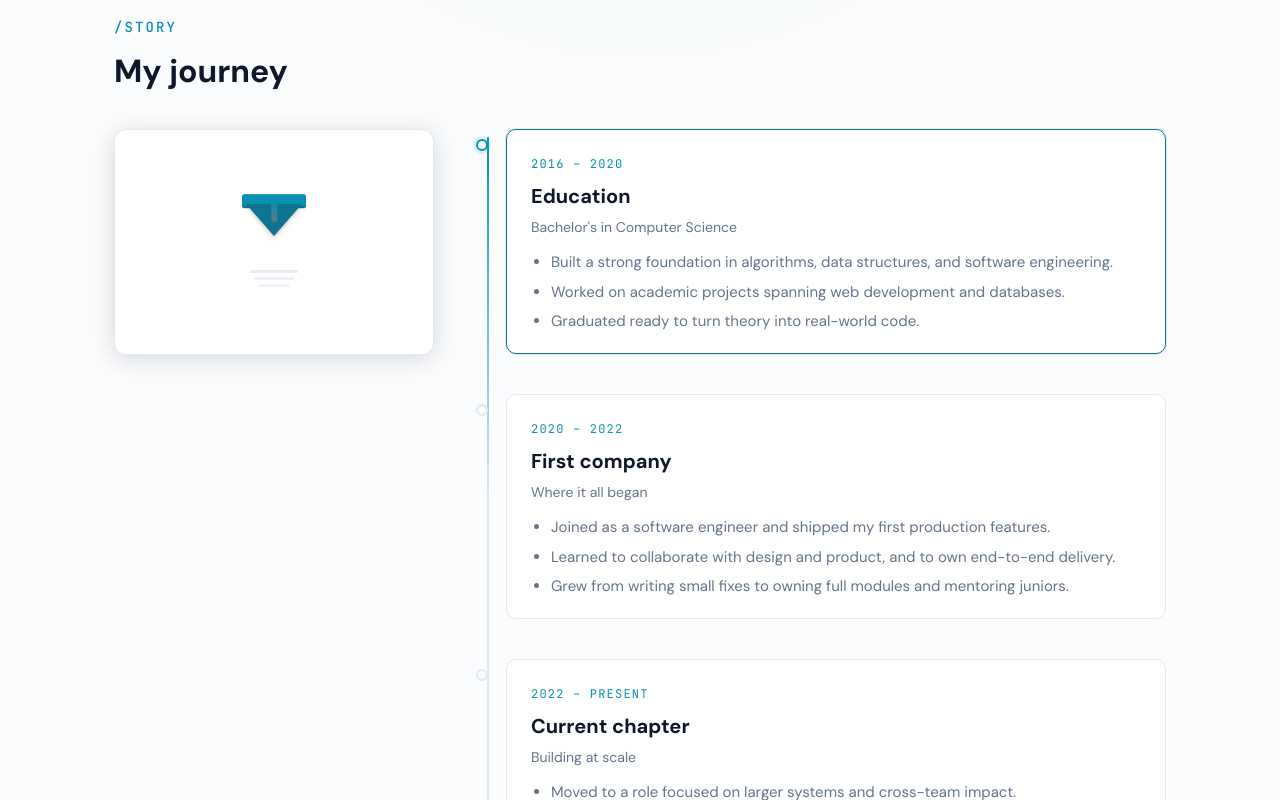
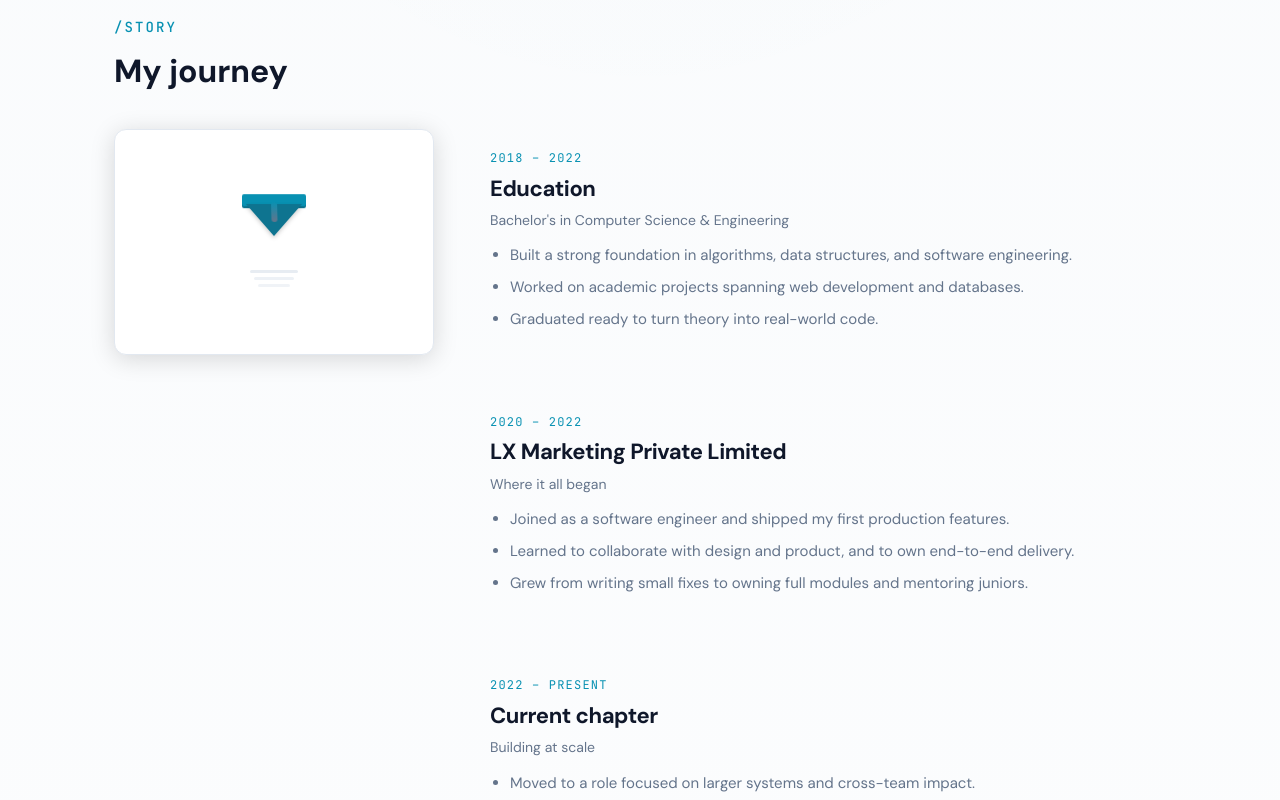
Before and after one commit to aman-git-r/amanrwt, a React (Vite) app: page / in a window 1280 px wide. Shown: the part 1320-2120 px from the top of the page. Built offline with nearby package versions, Linux system fonts and the light colour scheme.

Commit message:
feat: update Skills component with new technologies and enhance Story component styling

```diff
--- a/src/components/Skills.tsx
+++ b/src/components/Skills.tsx
@@ -2,9 +2,9 @@ import "./Skills.css";
 
 const SKILLS = [
   { category: "Languages", items: ["TypeScript", "JavaScript", "Python", "Go", "SQL"] },
-  { category: "Frontend", items: ["React", "Next.js", "HTML/CSS", "Tailwind"] },
+  { category: "Frontend", items: ["React", "Next.js", "D3.js", "Shadcn", "HTML/CSS", "Tailwind"] },
   { category: "Backend", items: ["Node.js", "REST APIs", "FastAPI", "PostgreSQL", "Redis"] },
-  { category: "Tools", items: ["Git", "Docker", "Kubernetes", "Vite", "Figma"] },
+  { category: "Tools", items: ["Git", "Docker", "Cursor", "Kubernetes", "Vite", "Figma"] },
 ];
 
 export function Skills() {
--- a/src/components/Story.css
+++ b/src/components/Story.css
@@ -13,7 +13,7 @@
 @media (min-width: 900px) {
   .story-layout {
     grid-template-columns: 320px 1fr;
-    gap: 3rem;
+    gap: 2rem;
   }
 }
 
@@ -362,18 +362,6 @@
 /* ----- Timeline (right column) ----- */
 .story-timeline {
   position: relative;
-  padding-left: 1.5rem;
-}
-
-.story-timeline::before {
-  content: "";
-  position: absolute;
-  left: 5px;
-  top: 0.5rem;
-  bottom: 0.5rem;
-  width: 2px;
-  background: linear-gradient(180deg, var(--accent), var(--border), var(--border));
-  border-radius: 2px;
 }
 
 .story-chapter {
@@ -385,35 +373,22 @@
   padding-bottom: 0;
 }
 
-.story-chapter-marker {
-  position: absolute;
-  left: -1.5rem;
-  top: 0.6rem;
-  transform: translateX(-50%);
-  width: 12px;
-  height: 12px;
-  background: var(--bg);
-  border: 2px solid var(--border);
-  border-radius: 50%;
-  transition: border-color 0.3s ease, box-shadow 0.3s ease;
+.story-chapter-content {
+  padding: 1.25rem 1.5rem;
+  border-radius: 12px;
+  transition: background 0.25s ease, backdrop-filter 0.25s ease, box-shadow 0.25s ease;
 }
 
-.story-chapter-active .story-chapter-marker {
-  border-color: var(--accent);
-  box-shadow: 0 0 0 3px var(--accent-glow);
+.story-chapter-content:hover {
+  background: rgba(255, 255, 255, 0.04);
+  backdrop-filter: blur(12px);
+  -webkit-backdrop-filter: blur(12px);
+  box-shadow: 0 4px 24px rgba(0, 0, 0, 0.12);
 }
 
-.story-chapter-content {
-  background: var(--bg-card);
-  border: 1px solid var(--border);
-  border-radius: 10px;
-  padding: 1.25rem 1.5rem;
-  transition: border-color 0.3s ease, box-shadow 0.3s ease;
-}
-
-.story-chapter-active .story-chapter-content {
-  border-color: var(--accent-dim);
-  box-shadow: 0 0 0 1px var(--accent-glow);
+[data-theme="light"] .story-chapter-content:hover {
+  background: rgba(255, 255, 255, 0.7);
+  box-shadow: 0 4px 24px rgba(0, 0, 0, 0.06);
 }
 
 .story-chapter-year {
@@ -422,13 +397,15 @@
   color: var(--accent);
   text-transform: uppercase;
   letter-spacing: 0.1em;
+  display: block;
 }
 
 .story-chapter-title {
-  font-size: 1.25rem;
+  font-size: 1.375rem;
   font-weight: 700;
   color: var(--text);
-  margin: 0.25rem 0 0.25rem;
+  margin: 0.15rem 0 0.2rem;
+  letter-spacing: -0.02em;
 }
 
 .story-chapter-subtitle {
@@ -442,11 +419,11 @@
   padding-left: 1.25rem;
   color: var(--text-muted);
   font-size: 0.9375rem;
-  line-height: 1.6;
+  line-height: 1.7;
 }
 
 .story-chapter-points li {
-  margin-bottom: 0.35rem;
+  margin-bottom: 0.4rem;
 }
 
 .story-chapter-points li:last-child {
--- a/src/components/Story.tsx
+++ b/src/components/Story.tsx
@@ -6,9 +6,9 @@ type Phase = "education" | "firstCompany" | "secondCompany";
 const CHAPTERS: { id: Phase; year: string; title: string; subtitle?: string; points: string[] }[] = [
   {
     id: "education",
-    year: "2016 – 2020",
+    year: "2018 – 2022",
     title: "Education",
-    subtitle: "Bachelor's in Computer Science",
+    subtitle: "Bachelor's in Computer Science & Engineering",
     points: [
       "Built a strong foundation in algorithms, data structures, and software engineering.",
       "Worked on academic projects spanning web development and databases.",
@@ -18,7 +18,7 @@ const CHAPTERS: { id: Phase; year: string; title: string; subtitle?: string; poi
   {
     id: "firstCompany",
     year: "2020 – 2022",
-    title: "First company",
+    title: "LX Marketing Private Limited",
     subtitle: "Where it all began",
     points: [
       "Joined as a software engineer and shipped my first production features.",
@@ -155,7 +155,6 @@ export function Story() {
               className={`story-chapter ${activePhase === chapter.id ? "story-chapter-active" : ""}`}
               data-phase={chapter.id}
             >
-              <div className="story-chapter-marker" />
               <div className="story-chapter-content">
                 <span className="story-chapter-year">{chapter.year}</span>
                 <h3 className="story-chapter-title">{chapter.title}</h3>
```
